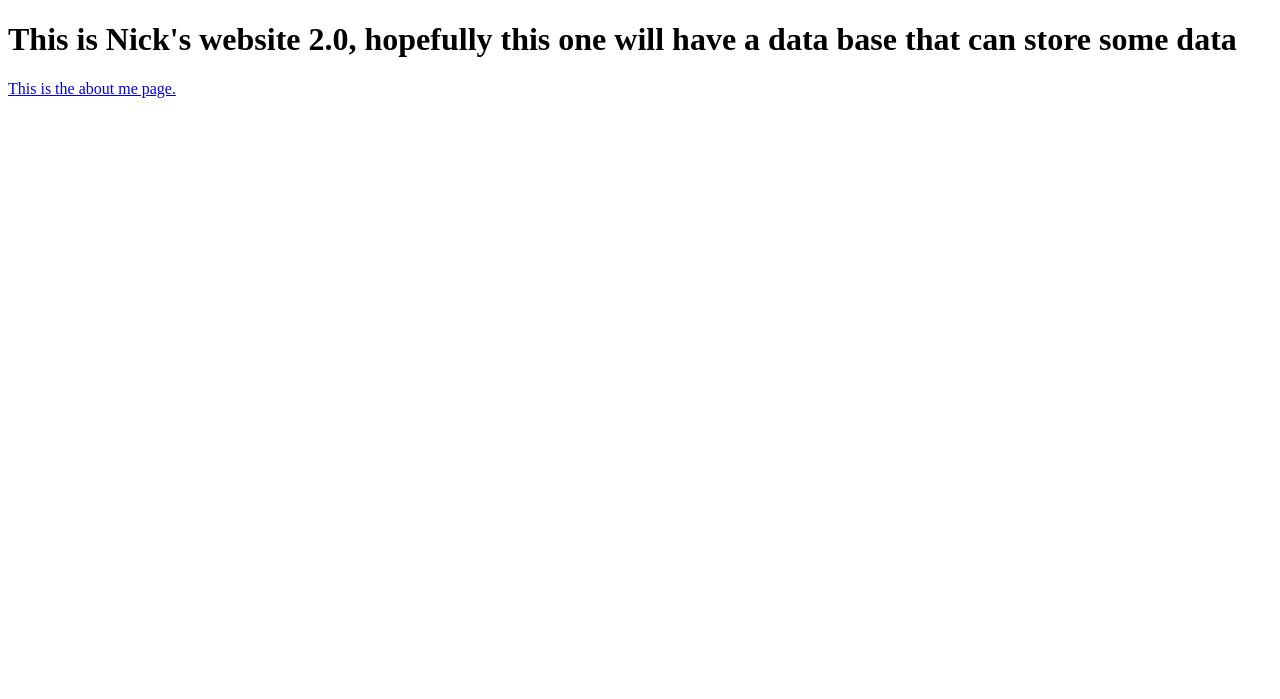
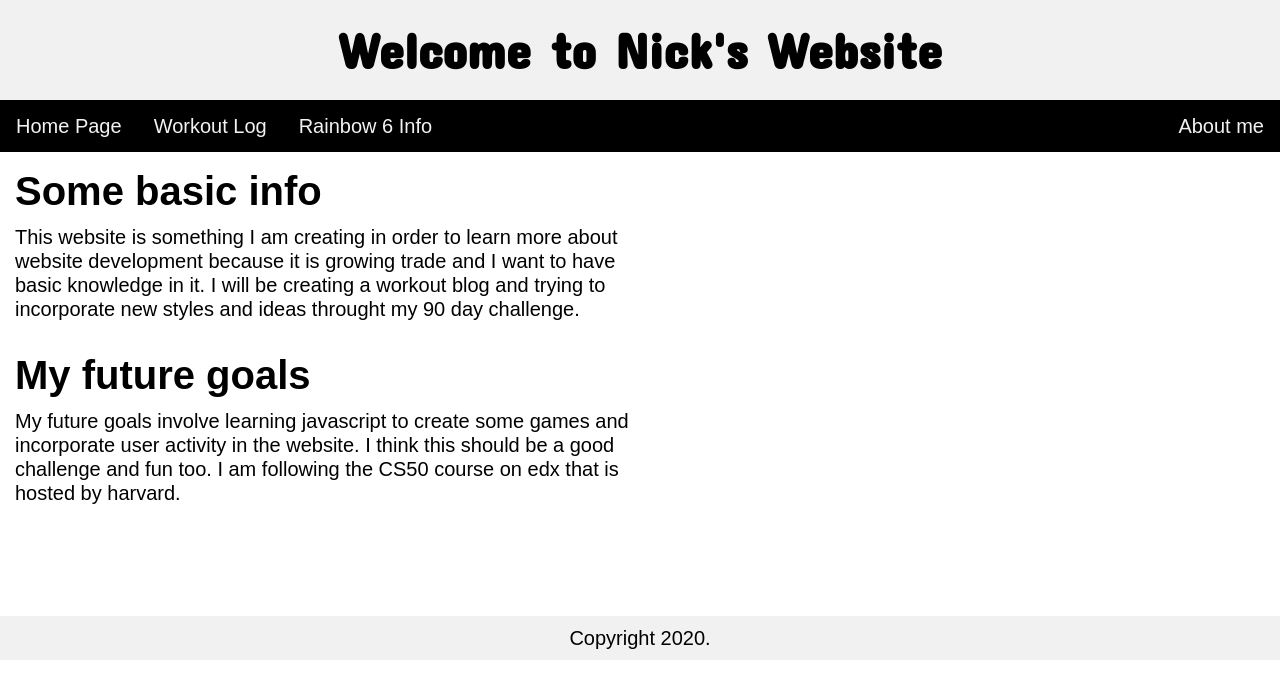
Before and after one commit to nwells157/NicksWebsite, a Flask app: page / in a window 1280 px wide. Shown: the top 699 px of the page. Run offline with Flask 2, Linux system fonts and the light colour scheme.

Commit message:
Fixed the css issue and incorporated the workout log and home page

```diff
--- a/app.py
+++ b/app.py
@@ -10,3 +10,7 @@ def index():
 @app.route('/about')
 def about():
     return render_template("about.html")
+
+@app.route('/workoutlog')
+def workoutlog():
+    return render_template('workoutlog.html')
--- /dev/null
+++ b/static/styles/index.css
@@ -0,0 +1,80 @@
+ /* Style for the header */
+.header {
+    background-color: #F1F1F1;
+    text-align: center;
+    padding: 20px;
+    font-size: 50px;
+    font-family: 'Concert One', cursive;
+  }
+
+  /* The navbar container */
+.topnav {
+  overflow: hidden;
+  background-color: rgb(0, 0, 0);
+}
+
+/* Navbar links */
+.topnav a {
+  float: left;
+  display: block;
+  color: #f2f2f2;
+  text-align: center;
+  padding: 14px 16px;
+  text-decoration: none;
+}
+
+/* Links - change color on hover */
+.topnav a:hover {
+  background-color: #ddd;
+  color: black;
+}
+
+/* Create three equal columns that floats next to each other */
+.column {
+  float: left;
+  width: 48%;
+  padding: 15px;
+}
+
+/* Clear floats after the columns */
+.row:after {
+  content: "";
+  display: table;
+  clear: both;
+}
+
+/* Responsive layout - makes the three columns stack on top of each other instead of next to each other */
+@media screen and (max-width:600px) {
+  .column {
+    width: 100%;
+  }
+}
+
+.footer {
+  background-color: #F1F1F1;
+  text-align: center;
+  padding: 10px;
+  vertical-align: bottom;
+}
+
+.content {
+  width: 50%;
+  padding: 20px;
+}
+
+.daynumber {
+  font-family: Impact, Charcoal, sans-serif;
+  font-size: 40px;
+  padding-bottom: 10px;
+}
+
+.title {
+  font-size: 40px;
+  padding-bottom: 10px;
+}
+
+.debug-center {
+  display:            flex;
+  justify-content:  center;
+  align-items:      center;
+}
--- /dev/null
+++ b/static/styles/reset.css
@@ -0,0 +1,12 @@
+:root {
+    font: 20px/1.2 sans-serif;
+ }
+
+body, body * {
+    margin:          unset;
+    box-sizing:      unset;
+    padding:         unset;
+    font-size:       unset;
+    color:           unset;
+    text-decoration: unset;
+}
--- a/templates/index.html
+++ b/templates/index.html
@@ -1,7 +1,29 @@
 {% extends "layout.html" %}
 
-{% block heading %}This is Nick's website 2.0, hopefully this one will have a data base that can store some data{% endblock %}
+{% block heading %}
+
+<h1 class="header">Welcome to Nick's Website</h1>
+
+{% endblock %}
 
 {% block body %}
-<a href="{{ url_for('about')}}">This is the about me page.</a>
+
+
+<div class="row">
+    <div class="column">
+      <h2 class="title">Some basic info</h2>
+      <p>
+        This website is something I am creating in order to learn more about website development because it is growing trade and I want to have basic knowledge in it. I will be creating a workout blog and trying to incorporate new
+        styles and ideas throught my 90 day challenge.
+      </p>
+    </div>
+
+    <div class="column">
+      <h2 class="title">My future goals</h2>
+      <p>
+        My future goals involve learning javascript to create some games and incorporate user activity in the website. I think this should be a good challenge and fun too. I am following the CS50 course on edx that is hosted by harvard.
+      </p>
+    </div>
+</div>
+
 {% endblock %}
--- a/templates/layout.html
+++ b/templates/layout.html
@@ -2,11 +2,25 @@
 <html>
     <head>
         <title>Nick's Website</title>
+        <link href="../static/styles/index.css" rel="stylesheet" type="text/css">
+        <link href="../static/styles/reset.css" rel="stylesheet" type="text/css">
+        <link href="https://fonts.googleapis.com/css2?family=Concert+One&display=swap" rel="stylesheet">
+        <meta charset="UTF-8">
     </head>
     <body>
-        <h1>{% block heading %}{% endblock %}</h1>
+        {% block heading %} {% endblock %}
 
-        {% block body %}
-        {% endblock %}
+        <div class="topnav">
+            <a href="{{ url_for('index')}}">Home Page</a>
+            <a href="{{ url_for('workoutlog')}}">Workout Log</a>
+            <a href="#">Rainbow 6 Info</a>
+            <a href="{{ url_for('about')}}" style="float:right;">About me</a>
+        </div>
+
+        {% block body %} {% endblock %}
+        <br><br><br><br>
+        <div class='footer'>
+            <p>Copyright 2020.</p>
+        </div>
     </body>
 </html>
```
Also changed, not shown: templates/workoutlog.html (added, +39 -0 lines), templates/style.css (deleted).
